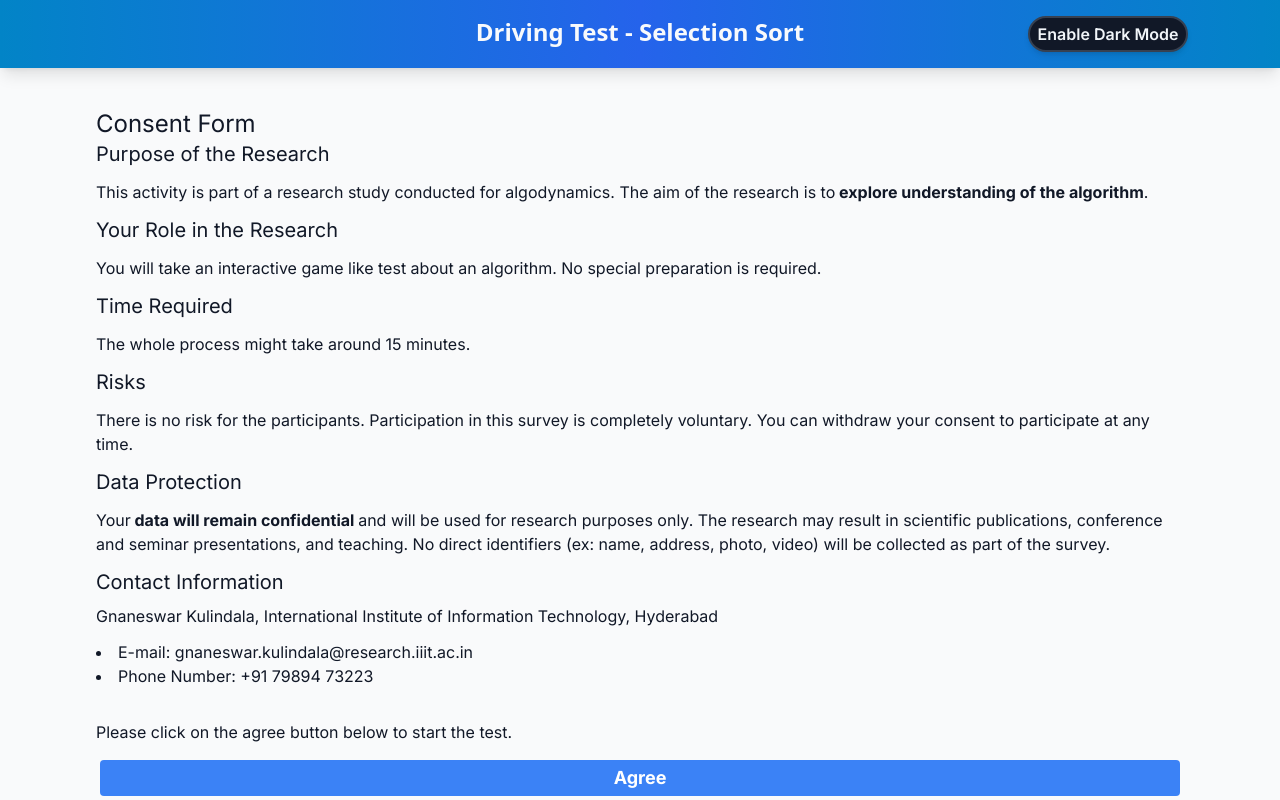
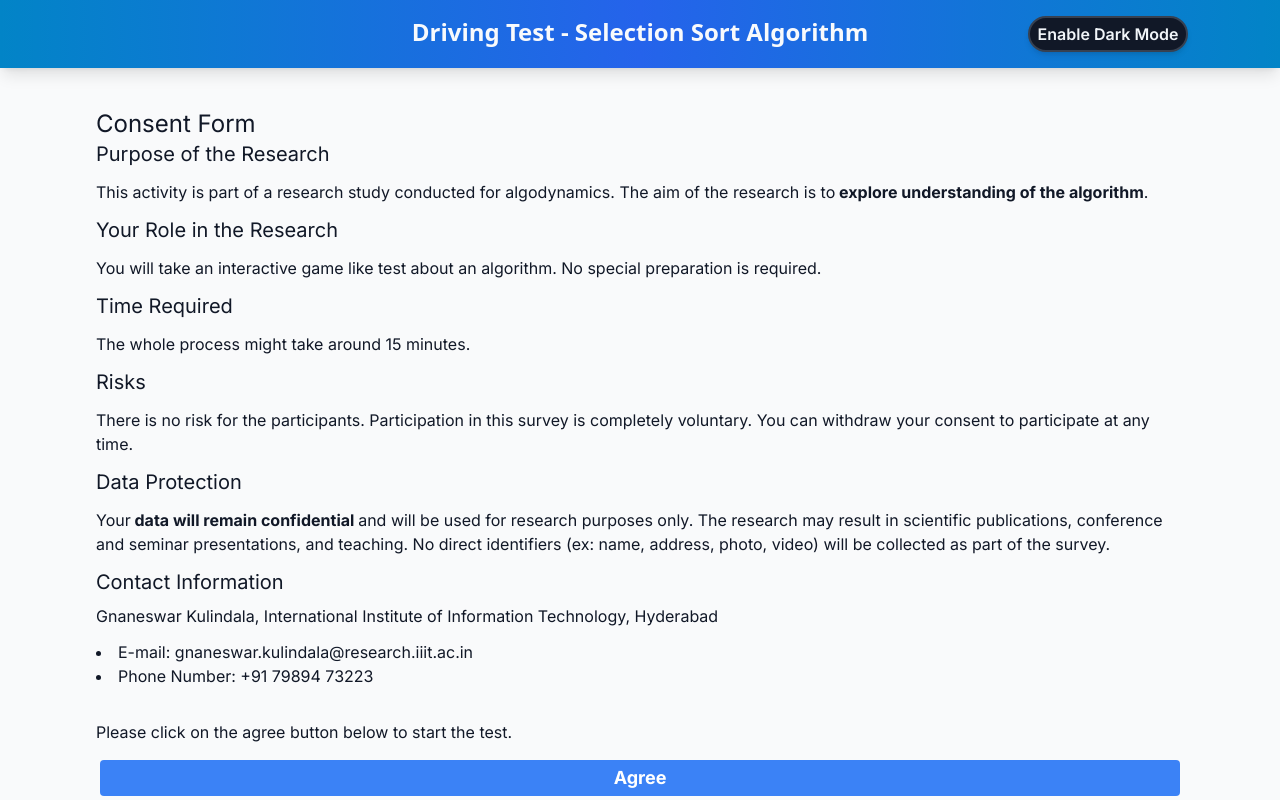
Before and after one commit to algodynamics-iiith/selection-sort-hierarchical, a Next.js app: page / in a window 1280 px wide. Built offline with nearby package versions, Linux system fonts and the light colour scheme.

Commit message:
Corrected Algorithm name

```diff
--- a/app/page.tsx
+++ b/app/page.tsx
@@ -21,7 +21,7 @@ export default function Home() {
         className={'grid p-4 grid-cols-4 justify-around bg-gradient-to-r from-sky-600 via-blue-600 to-sky-600  shadow-lg'}
       >
         <div className="px-4 font-sans text-2xl font-bold text-slate-50 col-span-2 col-start-2 justify-self-center">
-          Driving Test - Selection Sort
+          Driving Test - Selection Sort Algorithm
         </div>
         <div className="flex col-start-4 justify-center items-center">
           <ThemeToggle />
--- a/app/thanks/page.tsx
+++ b/app/thanks/page.tsx
@@ -35,7 +35,7 @@ export default function Home() {
         className={'grid p-4 grid-cols-4 justify-around bg-gradient-to-r from-sky-600 via-blue-600 to-sky-600 shadow-lg'}
       >
         <div className={"px-4 font-sans text-2xl font-bold text-slate-50 col-span-2 col-start-2 justify-self-center"}>
-          Driving Test - Heap Sort Algorithm
+          Driving Test - Selection Sort Algorithm
         </div>
         <div className="flex col-start-4 justify-center items-center">
           <ThemeToggle />
```
